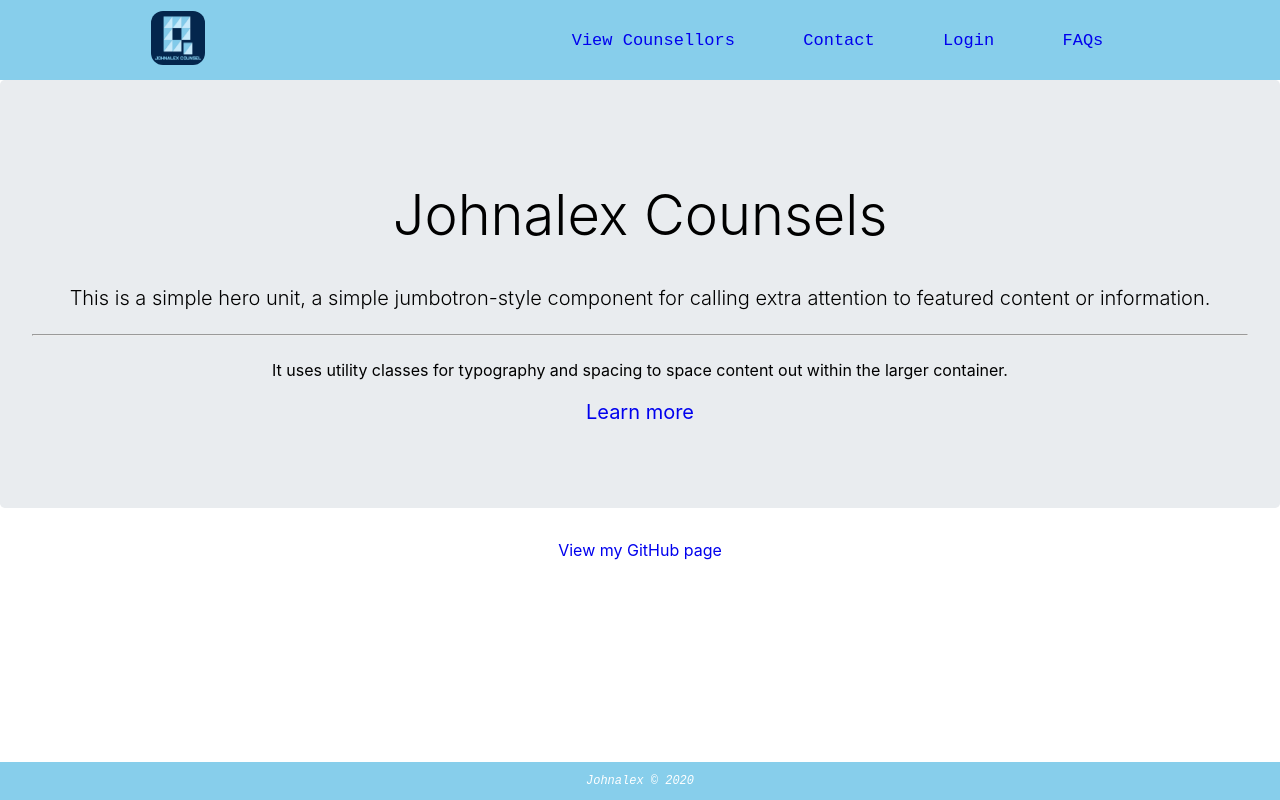
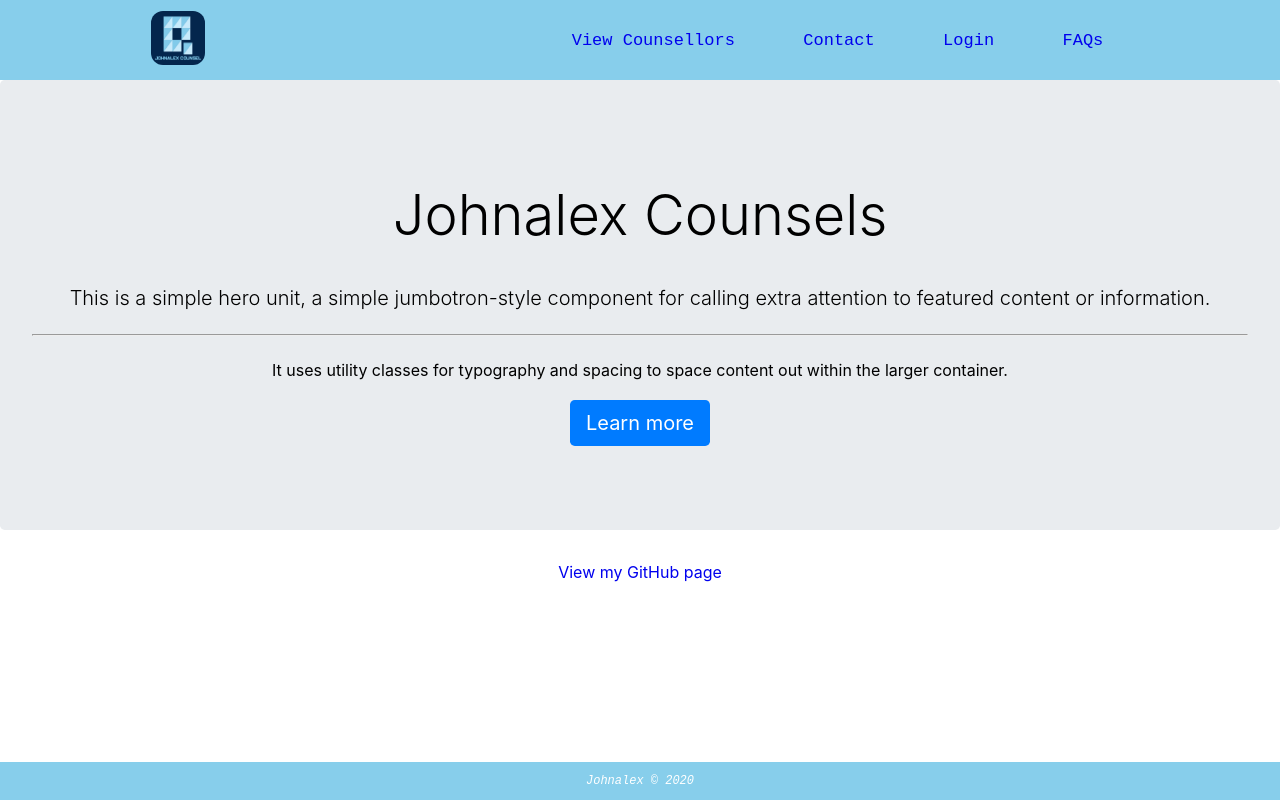
Before and after one commit to Johnalexx/counselling_project, a React (Create React App) app: page / in a window 1280 px wide. Built offline with nearby package versions, Linux system fonts and the light colour scheme.

Commit message:
style update

```diff
--- a/src/counsel.css
+++ b/src/counsel.css
@@ -45,7 +45,19 @@ a{
     font-weight: 400;
 }
 .index-jumbotron-btn{
-
+    color: #fff;
+    background-color: #007bff;
+    border-color: #007bff;
+    padding: .5rem 1rem;
+    font-size: 1.25rem;
+    line-height: 1.5;
+    border-radius: .3rem;
+    cursor: pointer;
+    display: inline-block;
+    font-weight: 400;
+    text-align: center;
+    white-space: nowrap;
+    vertical-align: middle;
 }
 /* Reset Password page */
 .reset-pass-form-container{
```
